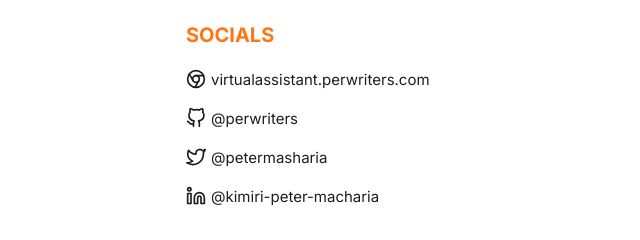
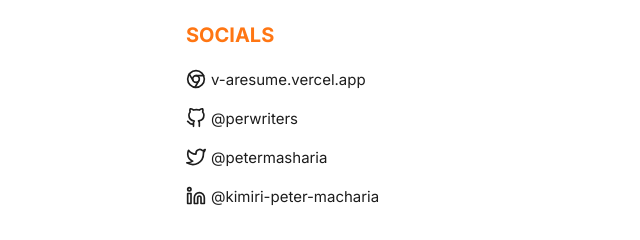
Before and after one commit to perwriter/VAresume, a plain HTML site: page index.html in a window 1280 px wide. Shown: the part 1655-1895 px from the top of the page, 479-1119 px from the left. Drawn offline with nearby package versions, Linux system fonts and the light colour scheme.

Commit message:
Update index.html

```diff
--- a/index.html
+++ b/index.html
@@ -367,7 +367,7 @@
         <div class="social_items">
           <a href="https://v-aresume.vercel.app/" target="_b" class="social_item">
             <i data-feather="chrome"></i>
-            <span>virtualassistant.perwriters.com</span>
+            <span>v-aresume.vercel.app</span>
           </a>
           <a href="https://github.com/perwriter" target="_b" class="social_item">
             <i data-feather="github"></i>
```
